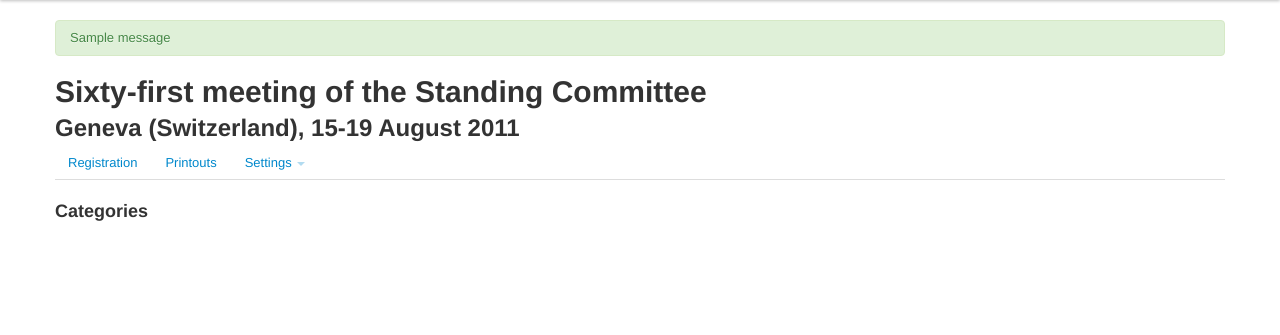
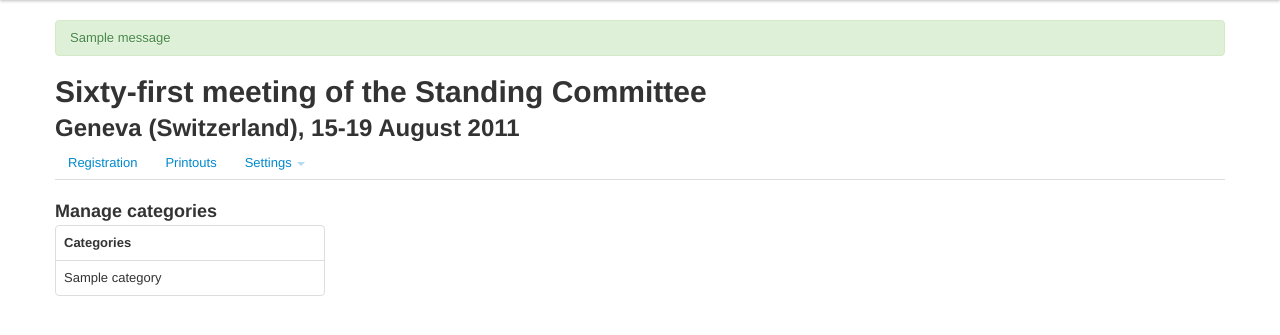
Before and after one commit to dincamihai/cites-meetings, a Flask app: template templates/meeting_settings_categories.html in a window 1280 px wide. Shown: the part 40-375 px from the top of the page. Run offline with Flask 2, Linux system fonts and the light colour scheme; the template is opened without the code that fills it: most values are stand-ins (such as "Sample title", 1, 10 or a date in 2020); one stand-in notice (Sample message) is shown; parts of the project's set-up code (start-up, migrations or seed data) failed here and were passed over; some libraries are stand-ins or nearby versions.

Commit message:
th instead of td

```diff
--- a/templates/meeting_settings_categories.html
+++ b/templates/meeting_settings_categories.html
@@ -1,6 +1,23 @@
 {% extends 'meeting.html' %}
 {% block tab_content %}
 
-<h3>Categories</h3>
+<h3>Manage categories</h3>
+
+<div class="row">
+  <table class="table table-bordered span3">
+    <thead>
+      <tr>
+        <th>Categories</th>
+      </tr>
+    </thead>
+    <tbody>
+      {%- for category in categories.values() %}
+      <tr>
+        <td>{{ category }}</td>
+      </tr>
+      {% endfor %}
+    </tbody>
+  </table>
+</div>
 
 {% endblock tab_content %}
```
Also changed, not shown: templates/meeting_settings_fees.html (+18 -1 lines), webpages.py (+6 -3 lines).
